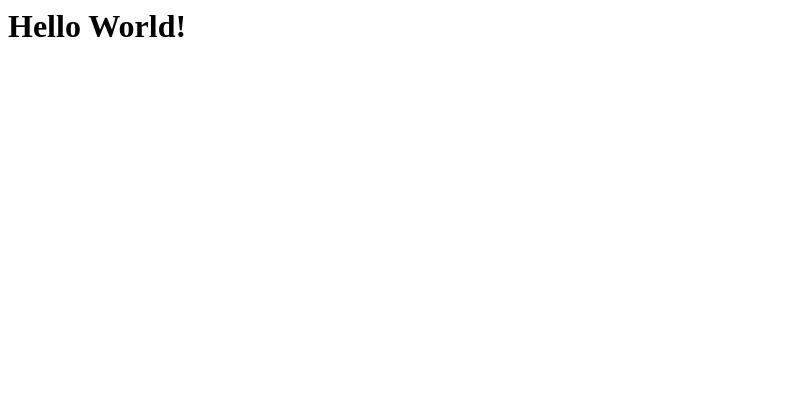
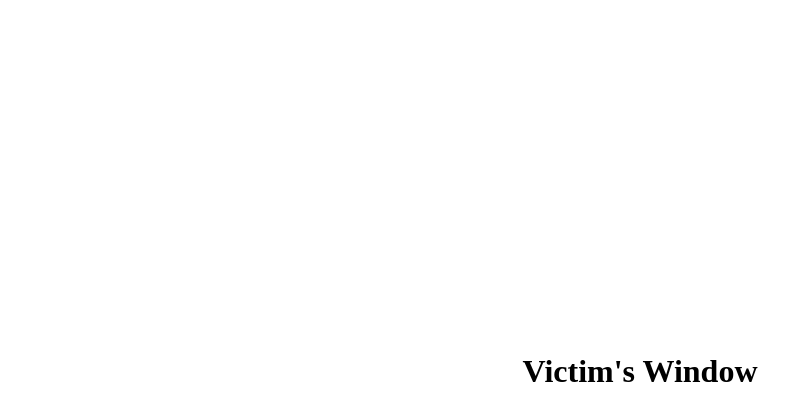
Before and after one commit to Rashed351335/test, a plain HTML site: page index.html in a window 1280 px wide. Shown: the whole page, without its empty margins (0-811 px from the left). Drawn offline with Linux system fonts and the light colour scheme.

Commit message:
Update index.html

```diff
--- a/index.html
+++ b/index.html
@@ -1,2 +1,20 @@
-<title>PBR's First Website</title>
-<h1>Hello World!</h1>
+<title>Victim's Window</title>
+<br>
+<br>
+<br>
+<br>
+<br>
+<br>
+<br>
+<br>
+<br>
+<br>
+<br>
+<br>
+<br>
+<br>
+<br>
+<br>
+<br>
+<br>
+<center><h1>Victim's Window</h1></center>
```
